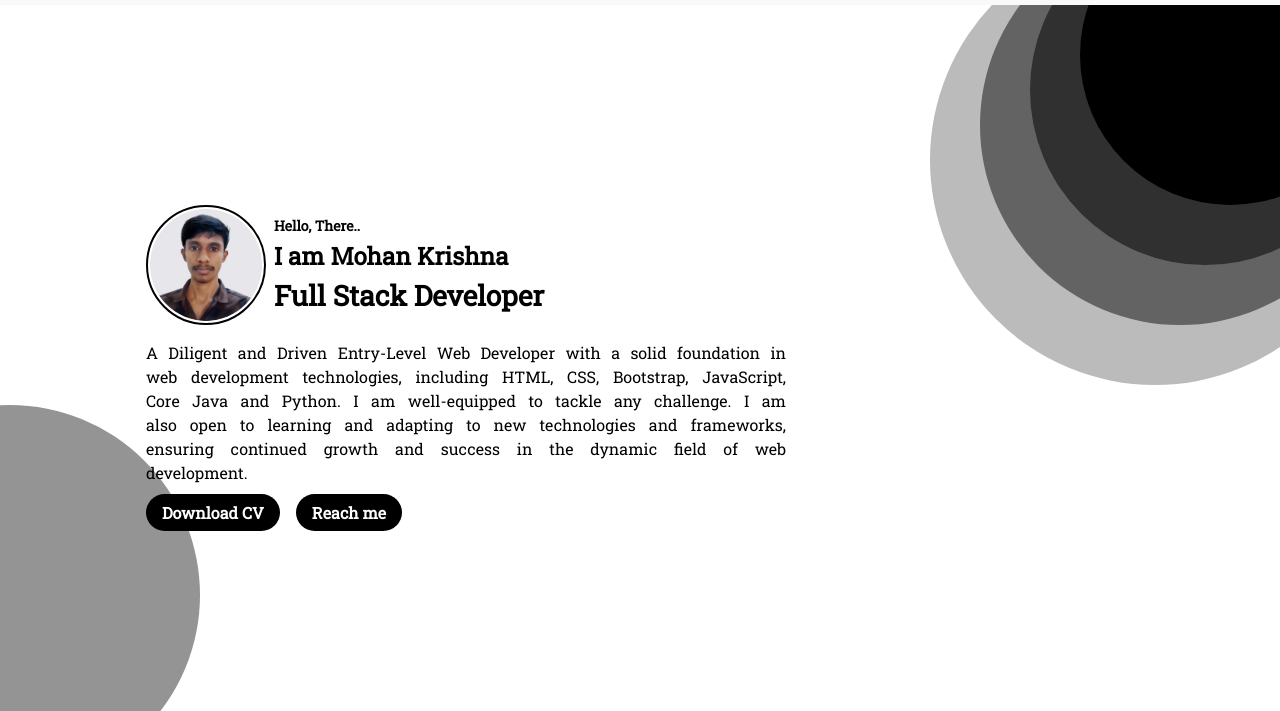
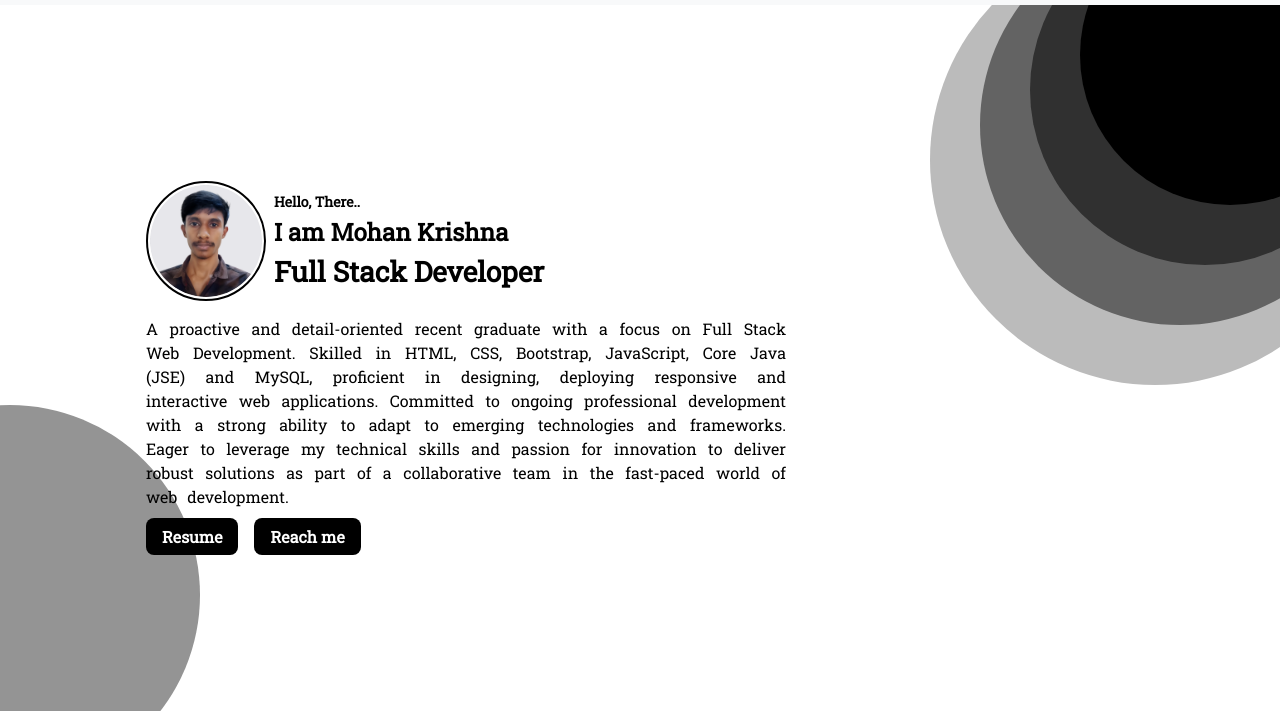
Before and after one commit to sibbyalamohankrishna/Portfolio, a plain HTML site: page index.html in a window 1280 px wide. Shown: the part 75-786 px from the top of the page. Drawn offline with nearby package versions, Linux system fonts and the light colour scheme.

Commit message:
Resume  update

```diff
--- a/index.html
+++ b/index.html
@@ -94,22 +94,12 @@
                 </div>
               </div>
               <p class="ms-1 mt-3 about-me-mobile d-md-none">
-                A Diligent and Driven Entry-Level Web Developer with a solid
-                foundation in web development technologies, including HTML, CSS,
-                Bootstrap, JavaScript, Core Java and Python. I am well-equipped to tackle
-                any challenge. I am also open to learning and adapting to new
-                technologies and frameworks, ensuring continued growth and
-                success in the dynamic field of web development.
+                A proactive and detail-oriented recent graduate with a focus on Full Stack Web Development. Skilled in HTML, CSS, Bootstrap, JavaScript, Core Java (JSE) and MySQL, proficient in designing, deploying responsive and interactive web applications. Committed to ongoing professional development with a strong ability to adapt to emerging technologies and frameworks. Eager to leverage my technical skills and passion for innovation to deliver robust solutions as part of a collaborative team in the fast-paced world of web development.
               </p>
               <p class="about-me ms-md-5 mt-3 d-none d-md-block">
-                A Diligent and Driven Entry-Level Web Developer with a solid
-                foundation in web development technologies, including HTML, CSS,
-                Bootstrap, JavaScript, Core Java and Python. I am well-equipped to tackle
-                any challenge. I am also open to learning and adapting to new
-                technologies and frameworks, ensuring continued growth and
-                success in the dynamic field of web development.
+                A proactive and detail-oriented recent graduate with a focus on Full Stack Web Development. Skilled in HTML, CSS, Bootstrap, JavaScript, Core Java (JSE) and MySQL, proficient in designing, deploying responsive and interactive web applications. Committed to ongoing professional development with a strong ability to adapt to emerging technologies and frameworks. Eager to leverage my technical skills and passion for innovation to deliver robust solutions as part of a collaborative team in the fast-paced world of web development.
               </p>
-              <a href="assets/Sibbyala Mohan Krishna.pdf" target="_blank" class="download ms-md-5 me-2 mb-1">Download CV</a>
+              <a href="assets/Sibbyala Mohan Krishna.pdf" target="_blank" class="download ms-md-5 me-2 mb-1">Resume</a>
               <a href="#SendMessage" class="reach-me ms-1">Reach me</a>
             </div>
           </div>
@@ -147,7 +137,7 @@
                 </div>
               </a>
             </div>
-            <div class="anim col-12 col-sm-6 col-md-4 col-lg-3">
+            <!-- <div class="anim col-12 col-sm-6 col-md-4 col-lg-3">
               <a class="work-link" href="https://sibbyalamohankrishna.github.io/Portfolio/" target="_blank">
                 <div class="works-done-card p-3 shadow-sm mb-3">
                   <img class="work-image w-100" src="https://res.cloudinary.com/du5rsba1t/image/upload/v1701786226/portfolio_bg_image_cvvpew.png" alt="">
@@ -155,7 +145,7 @@
                     <p class="work-card-description text-center">Tech Stack : HTML, CSS, Bootstrap</p>
                 </div>
               </a>
-            </div>
+            </div> -->
           </div>
         </div>
         <div class="text-center pt-5">
@@ -195,24 +185,32 @@
                 <h1 class="skill-heading mt-2 ms-2 d-none d-md-block">Bootstrap</h1>
               </div>
             </div>
-            <div class="col-6 col-sm-4 col-md-4 col-lg-3">
+            <!-- <div class="col-6 col-sm-4 col-md-4 col-lg-3">
               <div class="skill-card p-2 mb-4 d-flex justify-content-center">
                 <img class="skill-logo" src="assets/c.png" alt="">
                 <h1 class="skill-heading mt-2 ms-2 d-none d-md-block">C </h1>
               </div>
-            </div>
+            </div> -->
             <div class="col-6 col-sm-4 col-md-4 col-lg-3">
               <div class="skill-card p-2 mb-4 d-flex justify-content-center">
                 <img class="skill-logo" src="assets/Java logo.png" alt="">
-                <h1 class="skill-heading mt-2 ms-2 d-none d-md-block">Core Java</h1>
+                <h1 class="skill-heading mt-2 ms-2 d-none d-md-block">JSE</h1>
               </div>
             </div>
+
             <div class="col-6 col-sm-4 col-md-4 col-lg-3">
+              <div class="skill-card p-2 mb-4 d-flex justify-content-center">
+                <img class="skill-logo" src="assets/mysql logo.png" alt="">
+                <h1 class="skill-heading mt-2 ms-2 d-none d-md-block">MySql</h1>
+              </div>
+            </div>
+
+            <!-- <div class="col-6 col-sm-4 col-md-4 col-lg-3">
               <div class="skill-card p-2 mb-4 d-flex justify-content-center">
                 <img class="skill-logo" src="assets/python logo.png" alt="">
                 <h1 class="skill-heading mt-2 ms-2 d-none d-md-block">Python</h1>
               </div>
-            </div>
+            </div> -->
             <div class="col-6 col-sm-4 col-md-4 col-lg-3">
               <div class="skill-card p-2 mb-4 d-flex justify-content-center">
                 <img class="skill-logo" src="assets/git logo.png" alt="">
--- a/style.css
+++ b/style.css
@@ -187,7 +187,7 @@
     background-color: black;
     padding: 8px 16px;
     border-style: none;
-    border-radius: 20px;
+    border-radius: 8px;
     font-weight: bold;
     z-index:1;
     cursor: pointer;
```
Also changed, not shown: assets/mysql logo.png (added), contact.html (line endings or trailing spaces), 1 other file.
